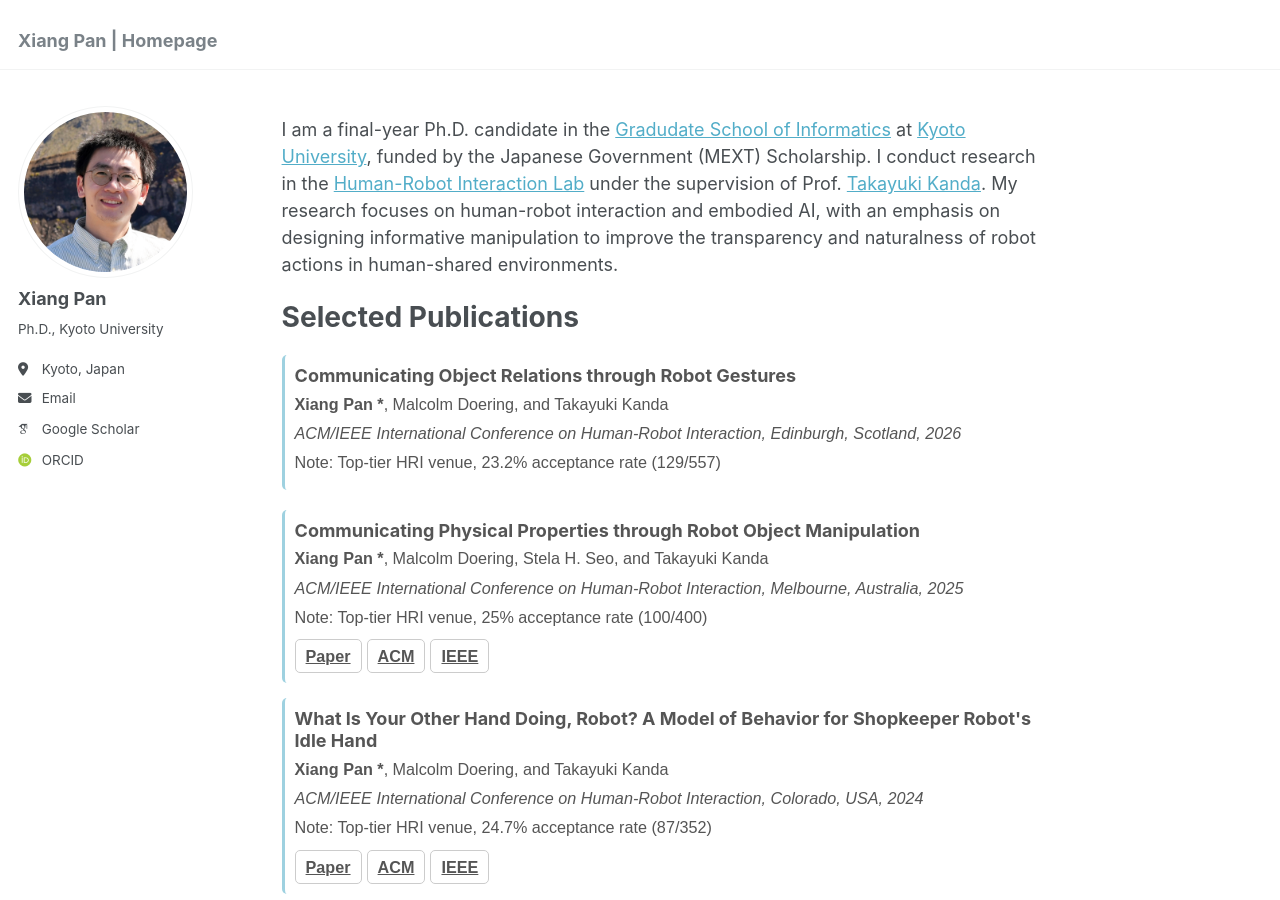
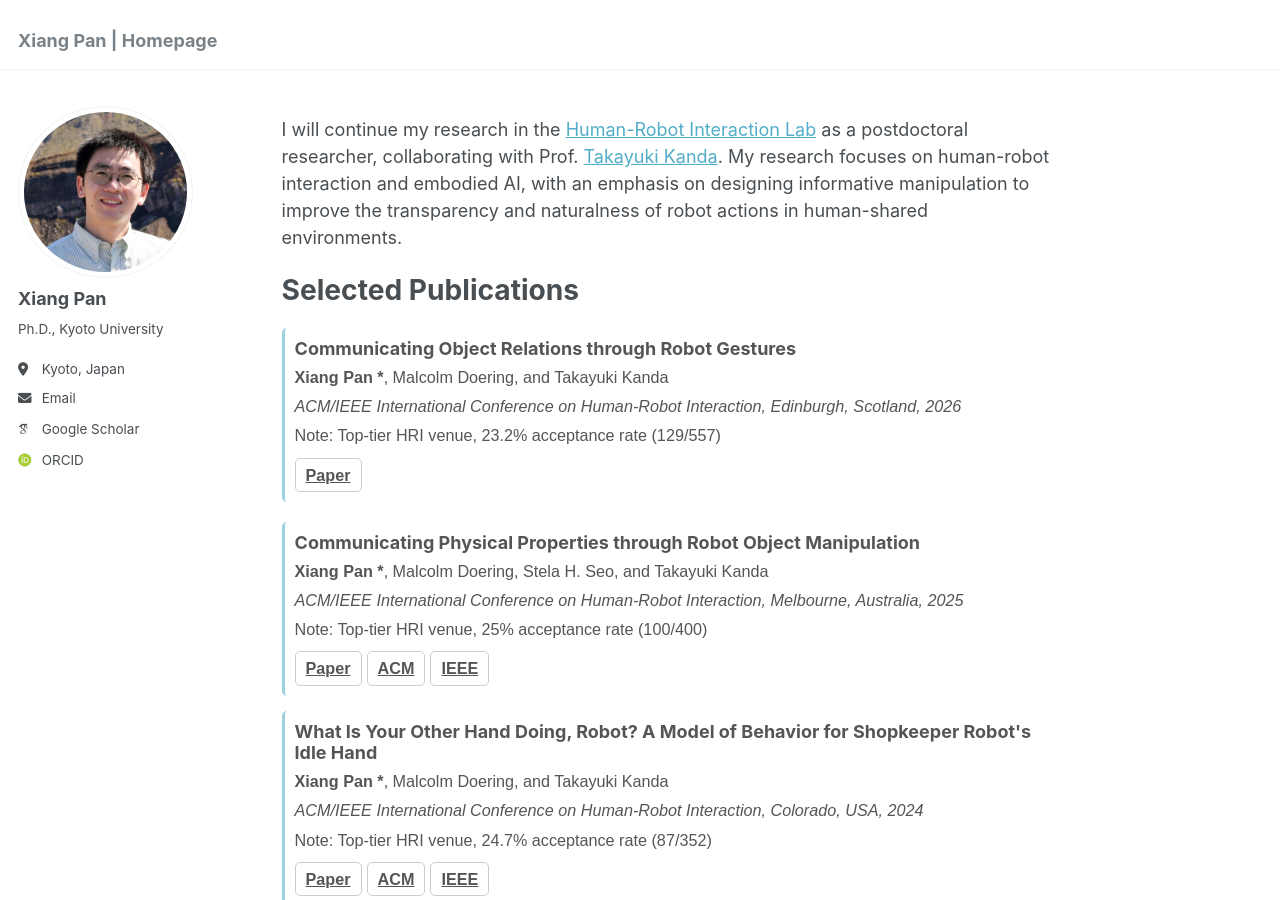
Before and after one commit to pan-xiang/pan-xiang.github.io, a Jekyll site: the page built from _pages/about.md, in a window 1280 px wide and 900 px high. Built offline with Jekyll 4.4.1, drawn with Linux system fonts in a browser that asks for light colours; some web fonts are replaced; a script that is not in the unit is left out; some of the changed text lies outside the part shown.

Commit message:
Update about.md

```diff
--- a/_pages/about.md
+++ b/_pages/about.md
@@ -8,7 +8,7 @@ redirect_from:
 ---
 
 
-I am a final-year Ph.D. candidate in the [Gradudate School of Informatics](https://www.i.kyoto-u.ac.jp/en/) at [Kyoto University](https://www.kyoto-u.ac.jp/en), funded by the Japanese Government (MEXT) Scholarship. I conduct research in the [Human-Robot Interaction Lab](https://www.robot.soc.i.kyoto-u.ac.jp/en/) under the supervision of Prof. [Takayuki Kanda](https://scholar.google.com/citations?hl=en&user=BL9EACgAAAAJ). My research focuses on human-robot interaction and embodied AI, with an emphasis on designing informative manipulation to improve the transparency and naturalness of robot actions in human-shared environments.
+I will continue my research in the [Human-Robot Interaction Lab](https://www.robot.soc.i.kyoto-u.ac.jp/en/) as a postdoctoral researcher, collaborating with Prof. [Takayuki Kanda](https://scholar.google.com/citations?hl=en&user=BL9EACgAAAAJ). My research focuses on human-robot interaction and embodied AI, with an emphasis on designing informative manipulation to improve the transparency and naturalness of robot actions in human-shared environments.
 
 
 # Selected Publications
@@ -25,6 +25,9 @@ I am a final-year Ph.D. candidate in the [Gradudate School of Informatics](https
     <p><strong>Xiang Pan *</strong>, Malcolm Doering, and Takayuki Kanda</p>
     <p><em>ACM/IEEE International Conference on Human-Robot Interaction, Edinburgh, Scotland, 2026</em></p>
     <p>Note: Top-tier HRI venue, 23.2% acceptance rate (129/557)</p>
+    <div class="links">
+      <a href="files/HRI2026.pdf" class="button" target="_blank">Paper</a>
+    </div>
   </div>
 </div>
 
```
Also changed, not shown: other parts of _pages/about.md (+1 -1 lines).
